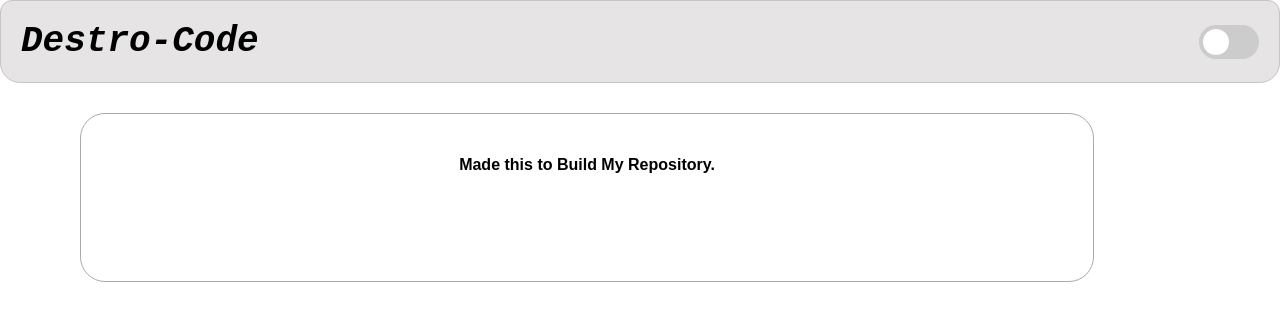
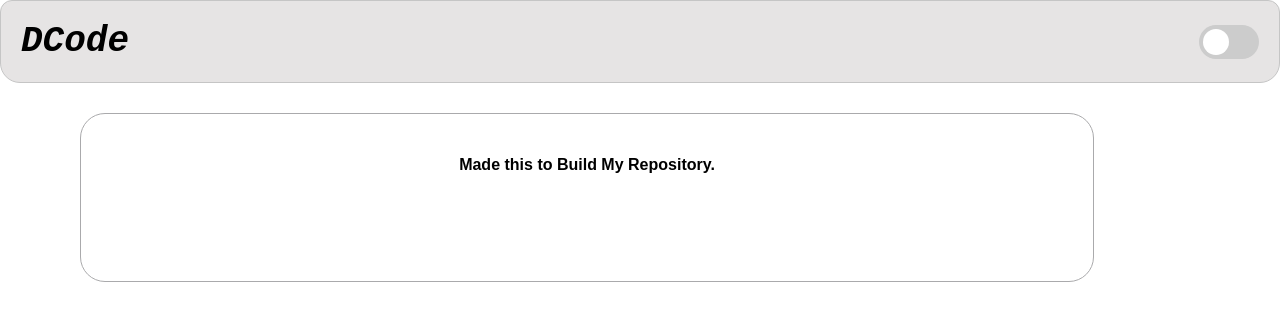
Before and after one commit to DCODE58/LIGHT-AND-DARK-MODE, a plain HTML site: page index.html in a window 1280 px wide. Drawn offline with Linux system fonts and the light colour scheme.

Commit message:
Update index.html

```diff
--- a/index.html
+++ b/index.html
@@ -8,7 +8,7 @@
 </head>
 <body>
     <header>
-        <h1>Destro-Code</h1>
+        <h1>DCode</h1>
         <label class="switch">
             <input type="checkbox" id="darkModeToggle">
             <span class="slider"></span>
```
